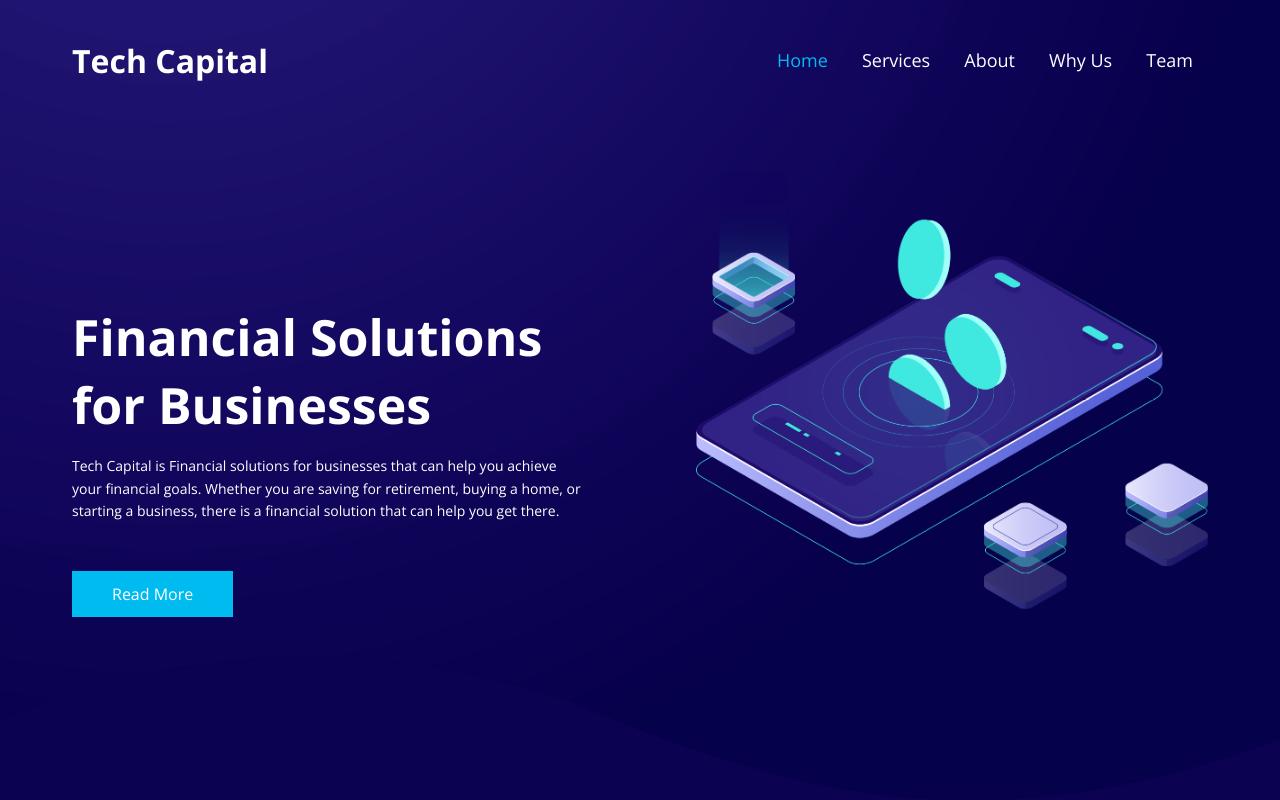
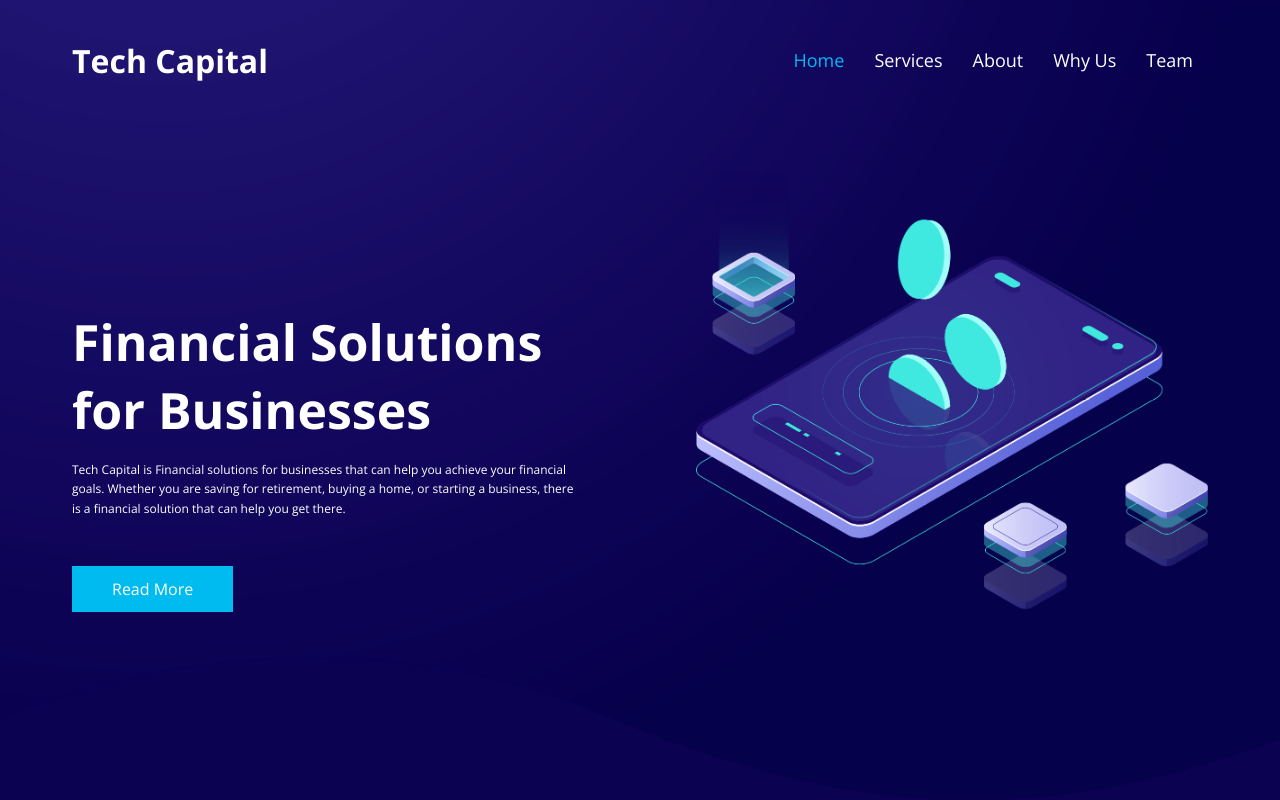
Before and after one commit to mohamedelkashef15/Tech-Capital, a plain HTML site: page index.html in a window 1280 px wide. Shown: the top 800 px of the page. Drawn offline with nearby package versions, Linux system fonts and the light colour scheme.

Commit message:
Edit font size

```diff
--- a/css/style.css
+++ b/css/style.css
@@ -77,6 +77,10 @@ a {
   font-weight: 700;
 }
 
+#home .navbar ul {
+  display: flex;
+}
+
 #home .navbar ul li a {
   color: #fff;
   margin: 0 15px;
@@ -97,15 +101,15 @@ a {
   column-gap: 7rem;
 }
 
-#home .home-content h1 {
+#home .home-content .col h1 {
   color: #fff;
   font-size: 50px;
 }
 
-#home .home-content p {
+#home .home-content .col p {
   color: #fff;
   margin: 1rem 0 3rem;
-  font-size: 14px;
+  font-size: 12px;
 }
 
 #home .home-content img {
--- a/index.html
+++ b/index.html
@@ -20,17 +20,15 @@
       <nav class="navbar">
         <a href="./index.html" class="logo">Tech Capital</a>
         <ul>
-          <li>
-            <a href="#home" class="active">Home</a>
-            <a href="#services">Services</a>
-            <a href="#about">About</a>
-            <a href="#why-us">Why Us</a>
-            <a href="#team">Team</a>
-          </li>
+          <li><a href="#home" class="active">Home</a></li>
+          <li><a href="#services">Services</a></li>
+          <li><a href="#about">About</a></li>
+          <li> <a href="#why-us">Why Us</a></li>
+          <li><a href="#team">Team</a></li>
         </ul>
       </nav>
       <div class="home-content">
-        <div class="col-1">
+        <div class="col">
           <h1>Financial Solutions for Businesses</h1>
           <p>
             Tech Capital is Financial solutions for businesses that can help you achieve your financial
```
